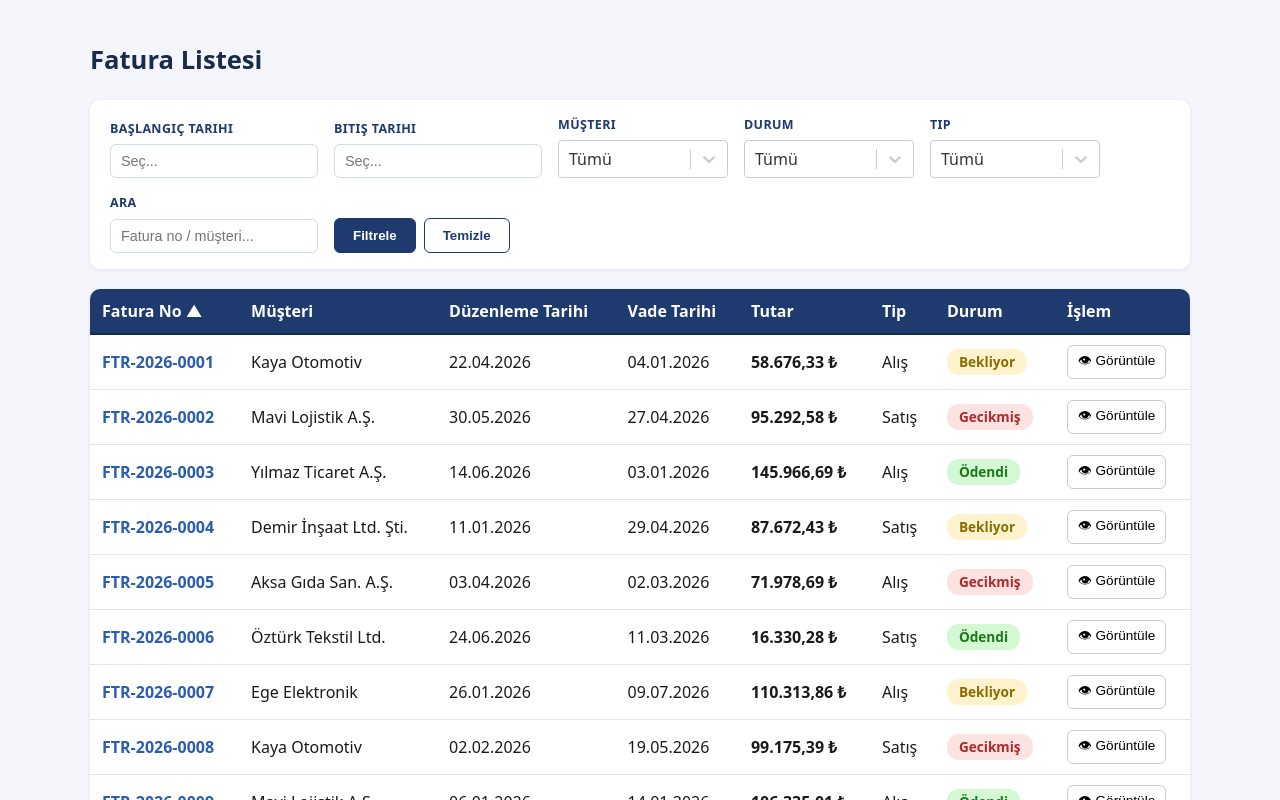
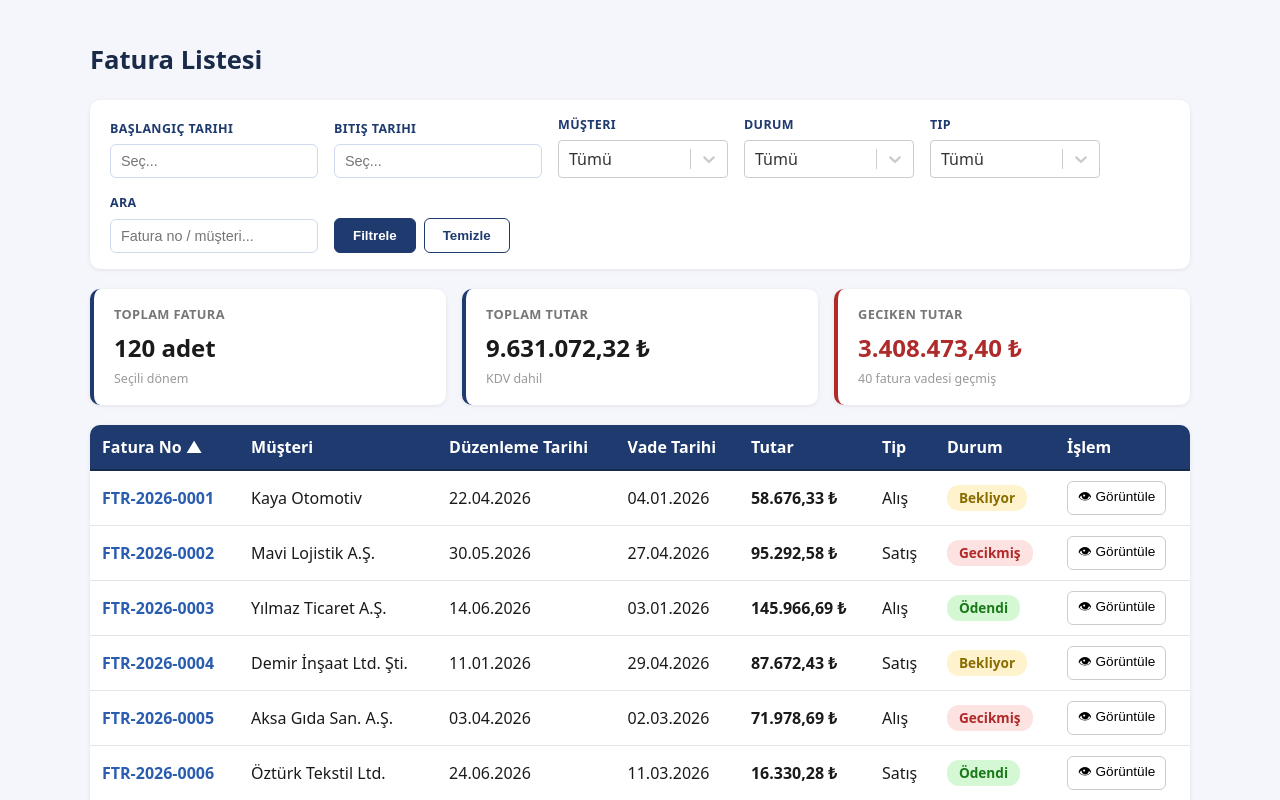
Before and after one commit to ErayErtac/fatura-liste, a React (Vite) app: page / in a window 1280 px wide. Shown: the top 800 px of the page. Built offline with nearby package versions, Linux system fonts and the light colour scheme; data requests are answered from the project's data file.

Commit message:
Ozet kartlari eklendi: toplam fatura, toplam tutar, geciken tutar

```diff
--- a/src/App.tsx
+++ b/src/App.tsx
@@ -3,6 +3,7 @@ import InvoiceRow from './components/InvoiceRow'
 import InvoiceDetailModal from './components/InvoiceDetailModal'
 import FilterForm from './components/FilterForm'
 import { bosFiltre } from './components/filterDefaults'
+import SummaryCards from './components/SummaryCards'
 import type { FilterValues } from './components/FilterForm'
 import type { Invoice } from './models/invoice'
 import { faturalariGetir } from './api/resources/invoice'
@@ -121,6 +122,8 @@ function App() {
 
       <FilterForm musteriler={musteriler} onFiltrele={filtreUygula} />
 
+      <SummaryCards faturalar={gorunenFaturalar} />
+
       {sayfadakiFaturalar.length === 0 ? (
         <p className={styles.durumMesaji}>Kriterlere uyan fatura bulunamadı.</p>
       ) : (
--- /dev/null
+++ b/src/components/SummaryCards.module.scss
@@ -0,0 +1,42 @@
+.cards {
+  display: flex;
+  gap: 16px;
+  margin-bottom: 20px;
+}
+
+.card {
+  flex: 1;
+  background-color: #ffffff;
+  border-radius: 10px;
+  padding: 16px 20px;
+  box-shadow: 0 1px 4px rgba(0, 0, 0, 0.08);
+  border-left: 4px solid #1e3a6e;
+}
+
+.overdueCard {
+  border-left-color: #b02a2a;
+}
+
+.label {
+  font-size: 0.8rem;
+  color: #777;
+  font-weight: 600;
+  text-transform: uppercase;
+  letter-spacing: 0.03em;
+}
+
+.value {
+  font-size: 1.5rem;
+  font-weight: 700;
+  color: #1a1a1a;
+  margin: 6px 0 4px;
+}
+
+.overdueCard .value {
+  color: #b02a2a;
+}
+
+.hint {
+  font-size: 0.78rem;
+  color: #999;
+}
--- /dev/null
+++ b/src/components/SummaryCards.tsx
@@ -0,0 +1,43 @@
+import type { Invoice } from '../models/invoice'
+import { paraFormatla } from '../utils/format'
+import styles from './SummaryCards.module.scss'
+
+interface SummaryCardsProps {
+  faturalar: Invoice[]
+}
+
+function SummaryCards({ faturalar }: SummaryCardsProps) {
+  const toplamAdet = faturalar.length
+
+  const toplamTutar = faturalar.reduce((toplam, fatura) => toplam + fatura.tutar, 0)
+
+  const gecikenTutar = faturalar
+    .filter((fatura) => fatura.durum === 'Gecikmiş')
+    .reduce((toplam, fatura) => toplam + fatura.tutar, 0)
+
+  const gecikenAdet = faturalar.filter((fatura) => fatura.durum === 'Gecikmiş').length
+
+  return (
+    <div className={styles.cards}>
+      <div className={styles.card}>
+        <div className={styles.label}>Toplam Fatura</div>
+        <div className={styles.value}>{toplamAdet} adet</div>
+        <div className={styles.hint}>Seçili dönem</div>
+      </div>
+
+      <div className={styles.card}>
+        <div className={styles.label}>Toplam Tutar</div>
+        <div className={styles.value}>{paraFormatla(toplamTutar)}</div>
+        <div className={styles.hint}>KDV dahil</div>
+      </div>
+
+      <div className={`${styles.card} ${styles.overdueCard}`}>
+        <div className={styles.label}>Geciken Tutar</div>
+        <div className={styles.value}>{paraFormatla(gecikenTutar)}</div>
+        <div className={styles.hint}>{gecikenAdet} fatura vadesi geçmiş</div>
+      </div>
+    </div>
+  )
+}
+
+export default SummaryCards
```
